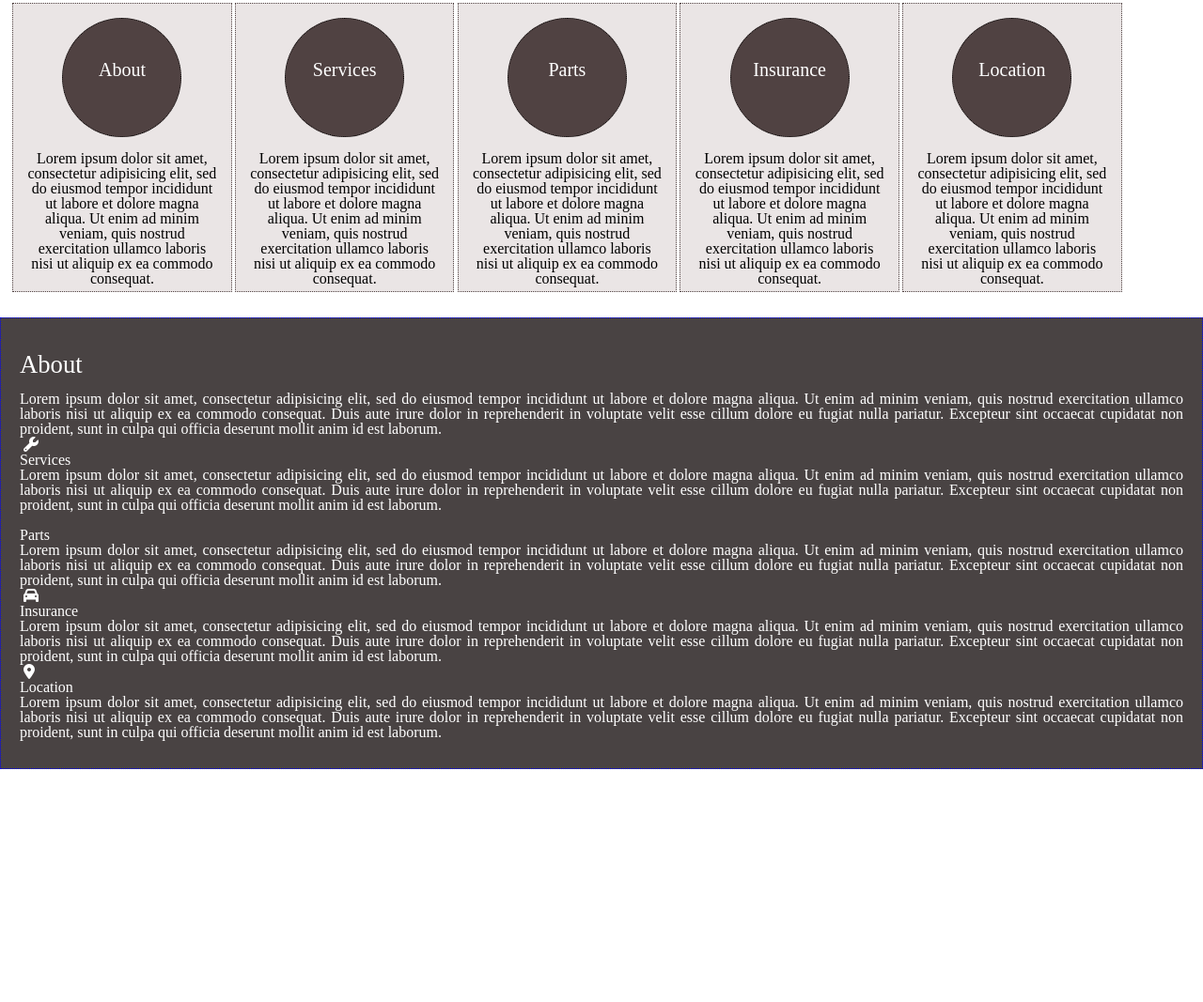
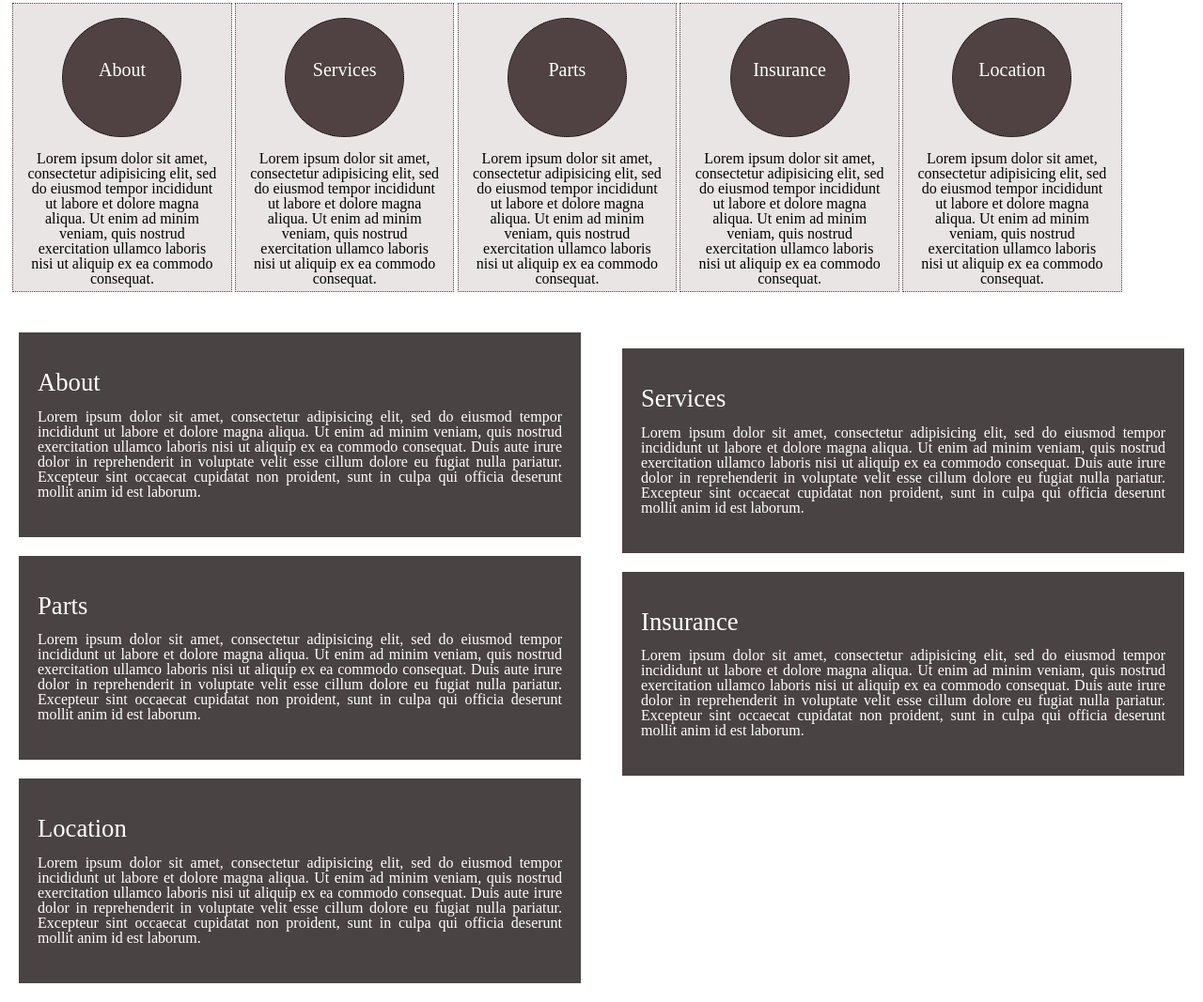
Before and after one commit to jessica-alexander/service-site, a plain HTML site: page index.html in a window 1280 px wide. Shown: the part 417-1484 px from the top of the page at 94% size. Before the commit the page ends 1256 px from the top, so only its background shows below. Drawn offline with Linux system fonts and the light colour scheme.

Commit message:
added style to headers in main, styled all content divs in main, etc

```diff
--- a/css/style.css
+++ b/css/style.css
@@ -151,6 +151,7 @@
   margin-right: auto;
   background: #504242;
   color: white;
+	max-width: 100%;
 }
 
 #header {
@@ -166,21 +167,22 @@
   margin-top: 20px;
   height: auto;
   max-width: 100%;
-  border: 1px dotted blue;
-  background: #494343;
+  /*border: 1px dotted blue;*/
+  /*background: #494343;*/
   padding-bottom: 30px;
   margin-bottom: 20px;
 	color: white;
 	padding-left: 20px;
 	padding-right: 20px;
 	text-align: justify;
+
 }
 
 .about-info {
   margin-top: 20px;
 }
 
-#header-about {
+#header-about, #header-service, #header-parts, #header-insurance, #header-location {
   font-size: 20pt;
   padding-bottom: 15px;
 }
@@ -188,3 +190,27 @@
 img {
   max-width: 100%
 }
+
+.about-content, .parts-content, .location-content {
+    float: left;
+    width: 45%;
+		background: #494343;
+		padding: 40px 20px;
+		margin-bottom: 20px;
+}
+
+.service-content, .insurance-content {
+	float: right;
+	width: 45%;
+	background: #494343;
+	padding: 40px 20px;
+	margin-bottom: 20px;
+
+}
+
+/*p.header-paragragh {
+    /* color: transparent; */
+    -webkit-background-clip: text;
+    -webkit-text-fill-color: transparent;
+    text-transform: uppercase;
+}*/
```
